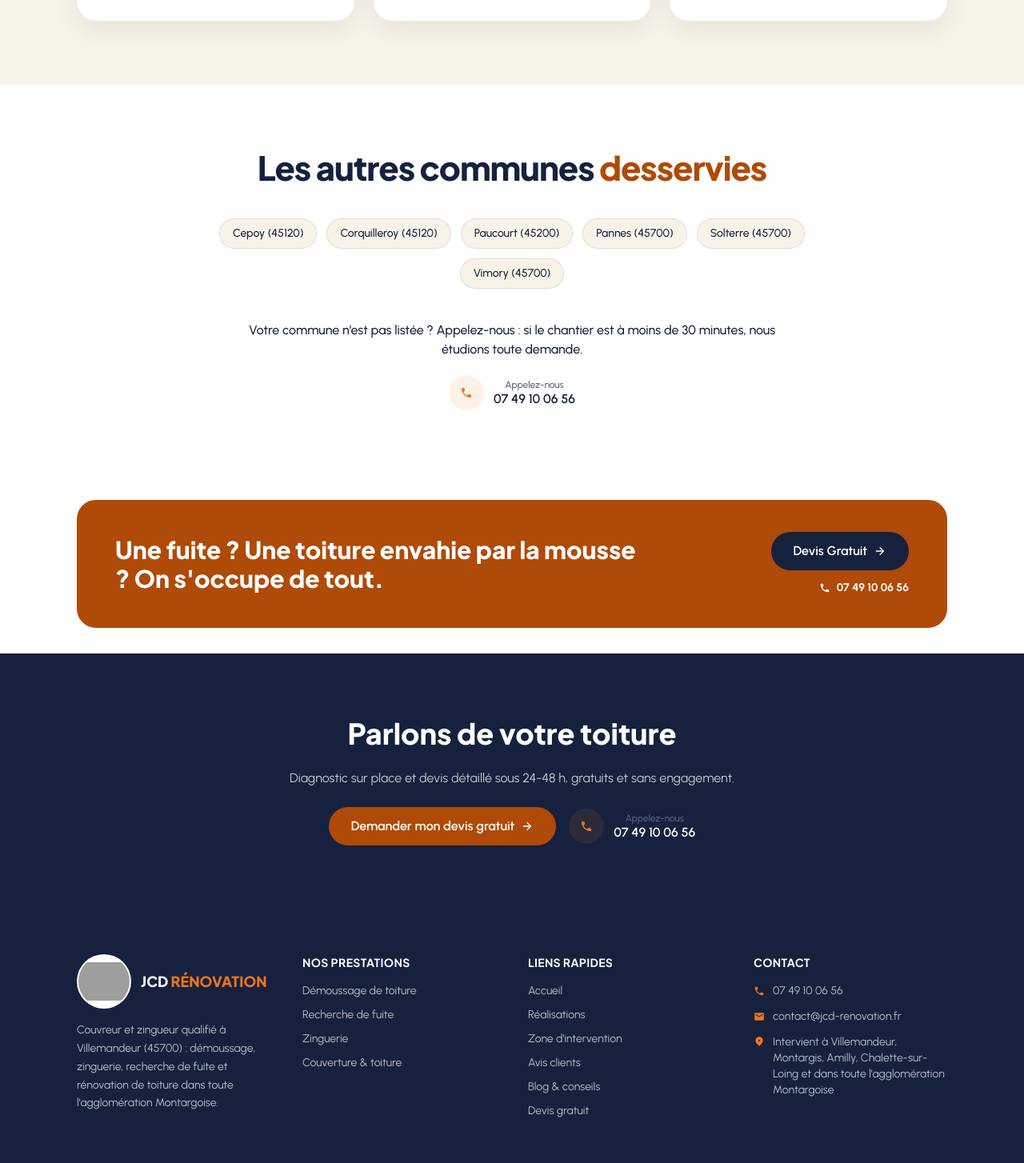
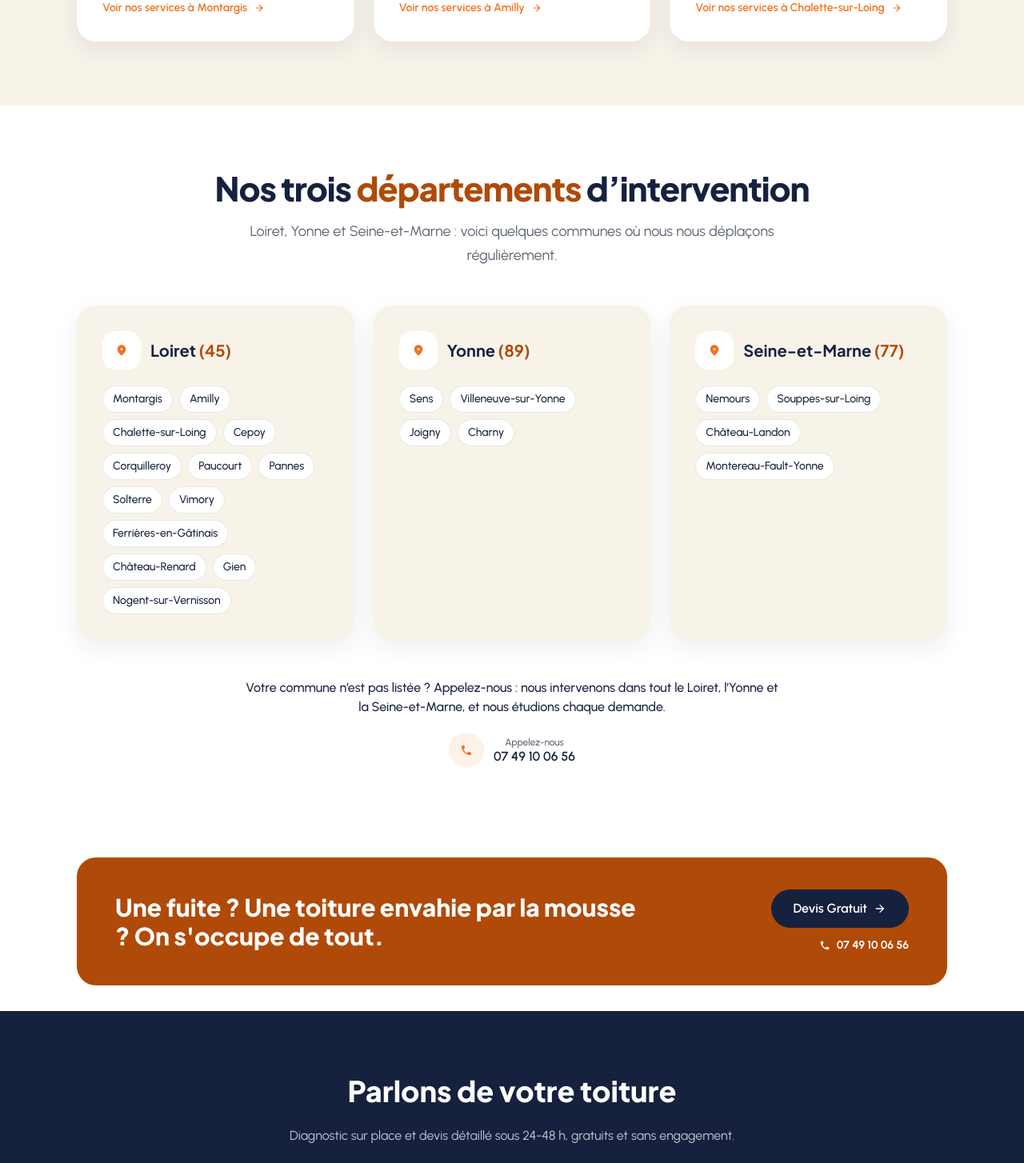
Before and after one commit to ELMDigitalAgency/jcd-renov, a Next.js app: page /zone-intervention in a window 1280 px wide. Shown: the part 1330-2784 px from the top of the page at 80% size. Built offline with nearby package versions, Linux system fonts and the light colour scheme; no server answers; grey boxes are pictures that could not be loaded.

Commit message:
A94912:35 PM205-47PMve: {7/24/2026, 12:35 PMile_nPM35e}

```diff
--- a/src/app/zone-intervention/page.tsx
+++ b/src/app/zone-intervention/page.tsx
@@ -12,14 +12,14 @@ import { PageTitle, TitleAccent } from "@/components/ui/PageTitle";
 import { PhoneLink } from "@/components/ui/PhoneLink";
 import { SectionHeading } from "@/components/ui/SectionHeading";
 import { IconBadge } from "@/components/ui/ServiceIcon";
-import { communes } from "@/content/communes";
+import { communes, departements } from "@/content/communes";
 import type { Commune } from "@/content/types";
 import { buildMetadata } from "@/lib/seo";
 
 export const metadata = buildMetadata({
-  title: "Zone d'Intervention | JCD Rénovation Villemandeur",
+  title: "Zone d'Intervention : Loiret, Yonne, Seine-et-Marne | JCD Rénovation",
   description:
-    "Découvrez toutes les communes où intervient JCD Rénovation autour de Villemandeur : Montargis, Amilly, Cepoy, Corquilleroy...",
+    "Couvreur zingueur basé à Villemandeur, JCD Rénovation intervient dans le Loiret (45), l'Yonne (89) et la Seine-et-Marne (77).",
   path: "/zone-intervention",
 });
 
@@ -28,7 +28,6 @@ const secondaires = communes.filter(
   (commune): commune is Commune & { href: string } =>
     commune.statut === "secondaire" && commune.href !== undefined,
 );
-const tertiaires = communes.filter((commune) => commune.statut === "tertiaire");
 
 /** Page hub de la zone d'intervention : communes par statut + maillage vers les pages locales. */
 export default function Page() {
@@ -43,15 +42,17 @@ export default function Page() {
               Notre zone d’intervention autour de <TitleAccent>Villemandeur</TitleAccent>
             </PageTitle>
             <p className="mt-5 text-base leading-relaxed sm:text-lg">
-              Couvreur zingueur basé à Villemandeur, nous nous déplaçons dans toute l’agglomération
-              Montargoise : diagnostic sur place et devis gratuits, sans frais de déplacement.
+              Couvreur zingueur basé à Villemandeur, nous rayonnons sur trois départements :
+              diagnostic sur place et devis gratuits, sans frais de déplacement dans l’agglomération
+              Montargoise.
             </p>
             <Card variant="white" className="mt-6 border-l-4 border-primary p-5 sm:p-6">
               <p className="leading-relaxed">
                 <strong className="font-semibold text-navy">En bref :</strong> JCD Rénovation
-                intervient dans un rayon d’environ 20 km autour de Villemandeur (45700), dans toute
-                l’agglomération Montargoise : Montargis, Amilly, Chalette-sur-Loing, Cepoy,
-                Corquilleroy, Paucourt, Pannes, Solterre et Vimory.
+                intervient depuis Villemandeur (45700) dans le Loiret (45), l’Yonne (89) et la
+                Seine-et-Marne (77). Notre cœur d’activité reste l’agglomération Montargoise
+                (Montargis, Amilly, Chalette-sur-Loing) où nous intervenons le plus rapidement, et
+                nous nous déplaçons jusqu’à Gien, Sens et Nemours.
               </p>
             </Card>
           </div>
@@ -129,30 +130,48 @@ export default function Page() {
         </Container>
       </section>
 
-      {/* Autres communes desservies : chips + phrase honnête. */}
-      <section aria-label="Autres communes desservies">
+      {/* Communes desservies, regroupées par département (45 / 89 / 77). */}
+      <section aria-label="Communes desservies par département">
         <Container className="py-16 sm:py-20">
           <SectionHeading
             title={
               <>
-                Les autres communes <TitleAccent>desservies</TitleAccent>
+                Nos trois <TitleAccent>départements</TitleAccent> d’intervention
               </>
             }
+            subtitle="Loiret, Yonne et Seine-et-Marne : voici quelques communes où nous nous déplaçons régulièrement."
           />
-          <ul className="mx-auto mt-10 flex max-w-3xl flex-wrap justify-center gap-3">
-            {tertiaires.map((commune) => (
+          <div className="mt-12 grid gap-6 lg:grid-cols-3">
+            {departements.map((dep) => {
+              const villes = communes.filter(
+                (commune) => commune.departement === dep.code && commune.statut !== "principale",
+              );
+              return (
+                <Card key={dep.code} variant="cream" className="flex h-full flex-col">
+                  <div className="flex items-center gap-3">
+                    <IconBadge icon="map-pin" tone="white" />
+                    <h3 className="font-heading text-xl font-bold text-navy">
+                      {dep.nom}{" "}
+                      <span className="text-primary-ink">({dep.code})</span>
+                    </h3>
+                  </div>
+                  <ul className="mt-5 flex flex-wrap gap-2">
+                    {villes.map((commune) => (
                       <li key={commune.name}>
-                <span className="inline-block rounded-full border border-navy/10 bg-cream px-4 py-2 text-sm font-medium text-navy">
+                        <span className="inline-block rounded-full border border-navy/10 bg-white px-3 py-1.5 text-sm font-medium text-navy">
                           {commune.name}
-                  {commune.cp ? ` (${commune.cp})` : ""}
                         </span>
                       </li>
                     ))}
                   </ul>
-          <div className="mx-auto mt-10 flex max-w-2xl flex-col items-center gap-5 text-center">
+                </Card>
+              );
+            })}
+          </div>
+          <div className="mx-auto mt-12 flex max-w-2xl flex-col items-center gap-5 text-center">
             <p className="font-medium text-navy">
-              Votre commune n’est pas listée ? Appelez-nous : si le chantier est à moins de 30
-              minutes, nous étudions toute demande.
+              Votre commune n’est pas listée ? Appelez-nous : nous intervenons dans tout le Loiret,
+              l’Yonne et la Seine-et-Marne, et nous étudions chaque demande.
             </p>
             <PhoneLink withLabel />
           </div>
--- a/src/components/layout/Footer.tsx
+++ b/src/components/layout/Footer.tsx
@@ -1,6 +1,7 @@
 import EmailRoundedIcon from "@mui/icons-material/EmailRounded";
 import PhoneRoundedIcon from "@mui/icons-material/PhoneRounded";
 import PlaceRoundedIcon from "@mui/icons-material/PlaceRounded";
+import ScheduleRoundedIcon from "@mui/icons-material/ScheduleRounded";
 import Link from "next/link";
 
 import { BrandLogo } from "@/components/ui/BrandLogo";
@@ -35,8 +36,9 @@ export function Footer() {
             </p>
           </div>
           <p className="text-sm leading-relaxed text-white/70">
-            Couvreur et zingueur qualifié à Villemandeur (45700) : démoussage, zinguerie, recherche
-            de fuite et rénovation de toiture dans toute l&apos;agglomération Montargoise.
+            Couvreur et zingueur qualifié à Villemandeur (45700) : couverture, charpente, démoussage,
+            zinguerie, recherche de fuite et peinture dans le Loiret, l&apos;Yonne et la
+            Seine-et-Marne.
           </p>
         </div>
 
@@ -97,9 +99,13 @@ export function Footer() {
             <li className="flex items-start gap-2.5">
               <PlaceRoundedIcon fontSize="inherit" className="mt-0.5 text-base shrink-0 text-primary" aria-hidden />
               <span>
-                Intervient à Villemandeur, Montargis, Amilly, Chalette-sur-Loing et dans toute
-                l&apos;agglomération Montargoise
+                {siteConfig.address.street}, {siteConfig.address.postalCode}{" "}
+                {siteConfig.address.city}
               </span>
+            </li>
+            <li className="flex items-start gap-2.5">
+              <ScheduleRoundedIcon fontSize="inherit" className="mt-0.5 text-base shrink-0 text-primary" aria-hidden />
+              <span>{siteConfig.openingHours}</span>
             </li>
           </ul>
         </div>
--- a/src/content/communes.ts
+++ b/src/content/communes.ts
@@ -1,29 +1,65 @@
-import type { Commune } from "@/content/types";
+import type { Commune, Departement } from "@/content/types";
 
 /**
- * Zones géographiques ciblées : stratégie SEO (Excel, onglet Zones
- * géographiques). Villemandeur = ville principale ; communes de la CA
- * Montargoise et Rives du Loing = zones secondaires/tertiaires.
+ * Zones d'intervention : Villemandeur = ville principale (cœur SEO), puis les
+ * grandes villes voisines avec page dédiée, puis les communes desservies dans
+ * les trois départements couverts : Loiret (45), Yonne (89), Seine-et-Marne (77).
  */
 export const communes: readonly Commune[] = [
-  { name: "Villemandeur", cp: "45700", statut: "principale", href: "/couvreur-villemandeur" },
+  // Ville principale
+  {
+    name: "Villemandeur",
+    cp: "45700",
+    statut: "principale",
+    departement: "45",
+    href: "/couvreur-villemandeur",
+  },
+
+  // Grandes villes voisines avec page dédiée
   {
     name: "Montargis",
     cp: "45200",
     statut: "secondaire",
+    departement: "45",
     href: "/couvreur-zingueur-montargis",
   },
-  { name: "Amilly", cp: "45200", statut: "secondaire", href: "/couvreur-amilly" },
+  { name: "Amilly", cp: "45200", statut: "secondaire", departement: "45", href: "/couvreur-amilly" },
   {
     name: "Chalette-sur-Loing",
     cp: "45120",
     statut: "secondaire",
+    departement: "45",
     href: "/couvreur-chalette-sur-loing",
   },
-  { name: "Cepoy", cp: "45120", statut: "tertiaire" },
-  { name: "Corquilleroy", cp: "45120", statut: "tertiaire" },
-  { name: "Paucourt", cp: "45200", statut: "tertiaire" },
-  { name: "Pannes", cp: "45700", statut: "tertiaire" },
-  { name: "Solterre", cp: "45700", statut: "tertiaire" },
-  { name: "Vimory", cp: "45700", statut: "tertiaire" },
+
+  // Loiret (45)
+  { name: "Cepoy", cp: "45120", statut: "tertiaire", departement: "45" },
+  { name: "Corquilleroy", cp: "45120", statut: "tertiaire", departement: "45" },
+  { name: "Paucourt", cp: "45200", statut: "tertiaire", departement: "45" },
+  { name: "Pannes", cp: "45700", statut: "tertiaire", departement: "45" },
+  { name: "Solterre", cp: "45700", statut: "tertiaire", departement: "45" },
+  { name: "Vimory", cp: "45700", statut: "tertiaire", departement: "45" },
+  { name: "Ferrières-en-Gâtinais", cp: "45210", statut: "tertiaire", departement: "45" },
+  { name: "Château-Renard", cp: "45220", statut: "tertiaire", departement: "45" },
+  { name: "Gien", cp: "45500", statut: "tertiaire", departement: "45" },
+  { name: "Nogent-sur-Vernisson", cp: "45290", statut: "tertiaire", departement: "45" },
+
+  // Yonne (89)
+  { name: "Sens", cp: "89100", statut: "tertiaire", departement: "89" },
+  { name: "Villeneuve-sur-Yonne", cp: "89500", statut: "tertiaire", departement: "89" },
+  { name: "Joigny", cp: "89300", statut: "tertiaire", departement: "89" },
+  { name: "Charny", cp: "89120", statut: "tertiaire", departement: "89" },
+
+  // Seine-et-Marne (77)
+  { name: "Nemours", cp: "77140", statut: "tertiaire", departement: "77" },
+  { name: "Souppes-sur-Loing", cp: "77460", statut: "tertiaire", departement: "77" },
+  { name: "Château-Landon", cp: "77570", statut: "tertiaire", departement: "77" },
+  { name: "Montereau-Fault-Yonne", cp: "77130", statut: "tertiaire", departement: "77" },
 ] as const;
+
+/** Libellés des départements couverts, pour l'affichage de la zone. */
+export const departements: readonly { code: Departement; nom: string }[] = [
+  { code: "45", nom: "Loiret" },
+  { code: "89", nom: "Yonne" },
+  { code: "77", nom: "Seine-et-Marne" },
+] as const;
--- a/src/content/faq-home.ts
+++ b/src/content/faq-home.ts
@@ -23,7 +23,7 @@ export const faqHome: readonly FaqItem[] = [
   {
     question: "Quelles villes couvrez-vous autour de Villemandeur ?",
     answer:
-      "JCD Rénovation intervient à Villemandeur (45700) et dans toute l'agglomération Montargoise : Montargis, Amilly, Chalette-sur-Loing, Cepoy, Corquilleroy, Paucourt, Pannes, Solterre et Vimory, soit un rayon d'environ 20 km.",
+      "JCD Rénovation est basé à Villemandeur (45700) et intervient sur trois départements : le Loiret (45), l'Yonne (89) et la Seine-et-Marne (77). Notre cœur d'activité reste l'agglomération Montargoise (Montargis, Amilly, Chalette-sur-Loing), et nous nous déplaçons jusqu'à Gien, Sens et Nemours.",
   },
   {
     question: "Le devis est-il vraiment gratuit et sans engagement ?",
--- a/src/content/types.ts
+++ b/src/content/types.ts
@@ -158,10 +158,14 @@ export type Garantie = {
 
 export type CommuneStatut = "principale" | "secondaire" | "tertiaire";
 
+/** Département d'intervention : Loiret (45), Yonne (89), Seine-et-Marne (77). */
+export type Departement = "45" | "89" | "77";
+
 export type Commune = {
   name: string;
   cp?: string;
   statut: CommuneStatut;
+  departement: Departement;
   /** Route de la page dédiée si elle existe. */
   href?: string;
 };
--- a/src/site.config.ts
+++ b/src/site.config.ts
@@ -38,7 +38,10 @@ export const siteConfig = {
   mainCity: "Villemandeur",
   mainCityCp: "45700",
 
-  /** Zone d'intervention affichée (agglomération Montargoise et Rives du Loing). */
+  /** Départements couverts (affichage + areaServed du schéma LocalBusiness). */
+  departments: ["Loiret (45)", "Yonne (89)", "Seine-et-Marne (77)"],
+
+  /** Villes clés de la zone (agglomération Montargoise + villes des 3 départements). */
   serviceArea: [
     "Villemandeur",
     "Montargis",
@@ -46,10 +49,16 @@ export const siteConfig = {
     "Chalette-sur-Loing",
     "Cepoy",
     "Corquilleroy",
-    "Paucourt",
     "Pannes",
-    "Solterre",
-    "Vimory",
+    "Ferrières-en-Gâtinais",
+    "Gien",
+    "Château-Renard",
+    "Sens",
+    "Villeneuve-sur-Yonne",
+    "Joigny",
+    "Nemours",
+    "Souppes-sur-Loing",
+    "Montereau-Fault-Yonne",
   ],
 
   /**
```
Also changed, not shown: public/images/realisations/charpente-villemandeur-01.jpeg (added), public/images/realisations/peinture-facade-villemandeur-01.jpeg (added). Lines whose indentation alone changed are shown as unchanged.
